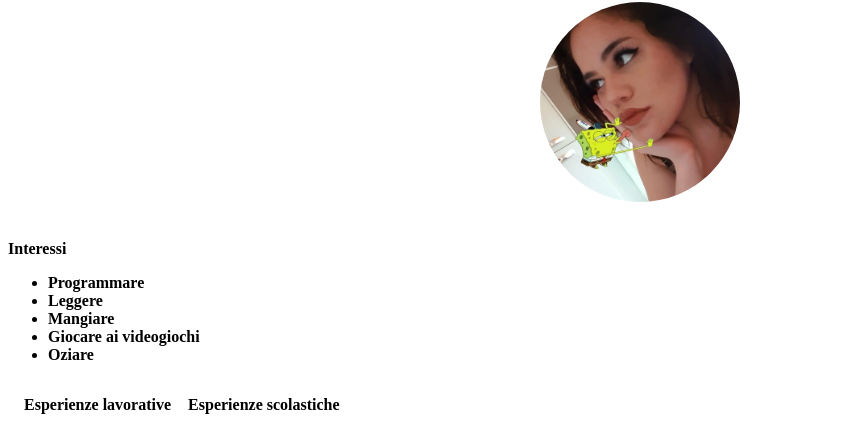
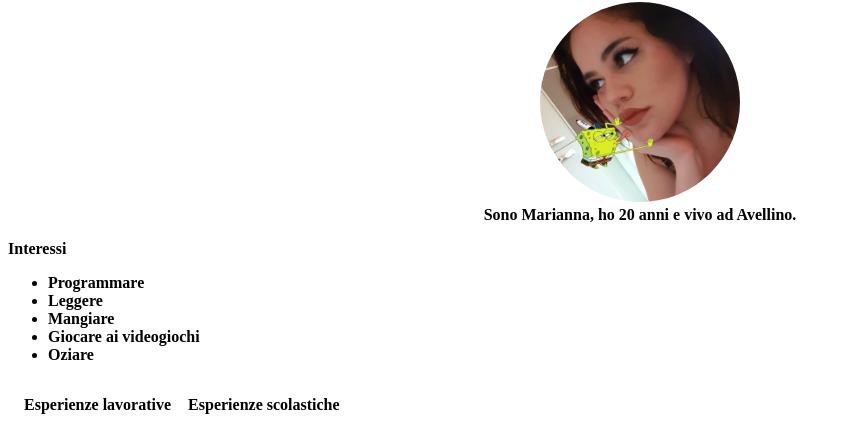
Before and after one commit to maryemonty/EPICODE, a plain HTML site: page index.html in a window 1280 px wide. Shown: the part 78-505 px from the top of the page, without its empty margins (0-851 px from the left). Drawn offline with nearby package versions, Linux system fonts and the light colour scheme.

Commit message:
Update index.html

```diff
--- a/index.html
+++ b/index.html
@@ -11,8 +11,8 @@
     <div style="text-align: center"><img src="me.JPG"
     style="width: 200px; border-radius: 100px;"
     alt="Marianna Bagno foto"/></div>
-   <div style="text-align: center"><span style="color: white; font-weight: bold">
-        Sono Marianna, ho 19 anni e vivo ad Avellino.
+   <div style="text-align: center"><span style="font-weight: bold">
+        Sono Marianna, ho 20 anni e vivo ad Avellino.
     </span></div>
 
     <span style="font-weight: bold">
```
